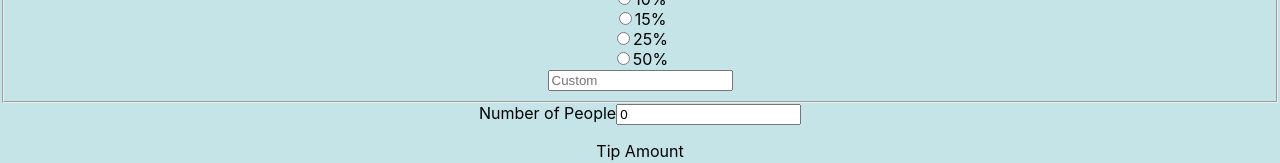
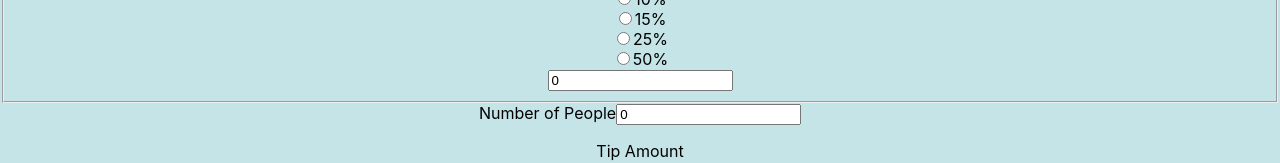
Before and after one commit to oubaidelmoudhik/tip-calculator-app-main, a React (Create React App) app: page / in a window 1280 px wide. Shown: the part 158-321 px from the top of the page. Built offline with nearby package versions, Linux system fonts and the light colour scheme.

Commit message:
finished the tip calculating phase, now need to secure it so that it's sturdy

```diff
--- a/src/App.js
+++ b/src/App.js
@@ -6,16 +6,26 @@ function TipCalculatorCard() {
     const tips = [5, 10, 15, 25, 50];
     const [bill, setBill] = useState(0);
     const [people, setPeople] = useState(0);
-    const [percent, setPercent] = useState(0);
-    const onChangeValue = (e) => {
-        console.log(e.target);
-        console.log(e.target.type);
-        setPercent(Number(e.target.value));
+    const [selectedPercent, setSelectedPercent] = useState(null);
+    const [customPercent, setCustomPercent] = useState(0);
+
+    const handleTipSelection = (percent) => {
+        setSelectedPercent(percent);
+        setCustomPercent("");
+    };
+    const handleCustomTip = (e) => {
+        setCustomPercent(Number(e.target.value));
+        if (selectedPercent !== null) {
+            setSelectedPercent(null);
+        }
     };
 
     let tipAmount;
     let total;
-    if (bill && people && percent !== 0) {
+    if (bill && people && (selectedPercent !== 0 || customPercent !== 0)) {
+        let percent =
+            selectedPercent === null ? customPercent : selectedPercent;
+        console.log(percent);
         tipAmount = Number(((bill * (percent / 100)) / people).toFixed(2));
         total = (bill / people + tipAmount).toFixed(2);
     } else {
@@ -36,7 +46,10 @@ function TipCalculatorCard() {
                         people={people}
                         onPeopleChange={setPeople}
                         tips={tips}
-                        onPercentChange={onChangeValue}
+                        selectedPercent={selectedPercent}
+                        onTipSelection={handleTipSelection}
+                        customPercent={customPercent}
+                        onCustomPercentChange={handleCustomTip}
                     />
                 </div>
                 <div>
@@ -49,21 +62,41 @@ function TipCalculatorCard() {
     );
 }
 
-function TipSelect({ tips, onPercentChange }) {
+function TipSelect({
+    tips,
+    selectedPercent,
+    onTipSelection,
+    customPercent,
+    onCustomPercentChange,
+}) {
     let tipsSelect = tips.map((tip) => {
         return (
             <div key={tip}>
-                <input type="radio" name="tip" id={tip} value={tip} />
+                <input
+                    type="radio"
+                    name="tip"
+                    id={tip}
+                    value={tip}
+                    checked={selectedPercent === tip}
+                    onChange={() => onTipSelection(tip)}
+                />
                 <label htmlFor={tip}>{tip}%</label>
             </div>
         );
     });
     return (
-        <fieldset onChange={onPercentChange}>
+        <fieldset>
             <legend>Select Tip %</legend>
             {tipsSelect}
             <div>
-                <input type="number" id="custom" placeholder="Custom" />
+                <input
+                    type="number"
+                    id="custom"
+                    placeholder="Custom"
+                    value={customPercent}
+                    onChange={onCustomPercentChange}
+                    min={0}
+                />
             </div>
         </fieldset>
     );
@@ -75,8 +108,10 @@ function BillForm({
     people,
     onPeopleChange,
     tips,
-    percent,
-    onPercentChange,
+    selectedPercent,
+    onTipSelection,
+    customPercent,
+    onCustomPercentChange,
 }) {
     return (
         <form action="">
@@ -89,11 +124,14 @@ function BillForm({
                 onChange={(e) => {
                     onBillChange(e.target.value);
                 }}
+                min={0}
             />
             <TipSelect
                 tips={tips}
-                percent={percent}
-                onPercentChange={onPercentChange}
+                selectedPercent={selectedPercent}
+                onTipSelection={onTipSelection}
+                customPercent={customPercent}
+                onCustomPercentChange={onCustomPercentChange}
             />
             <label htmlFor="people">Number of People</label>
             <input
@@ -104,6 +142,7 @@ function BillForm({
                 onChange={(e) => {
                     onPeopleChange(e.target.value);
                 }}
+                min={0}
             />
         </form>
     );
```
